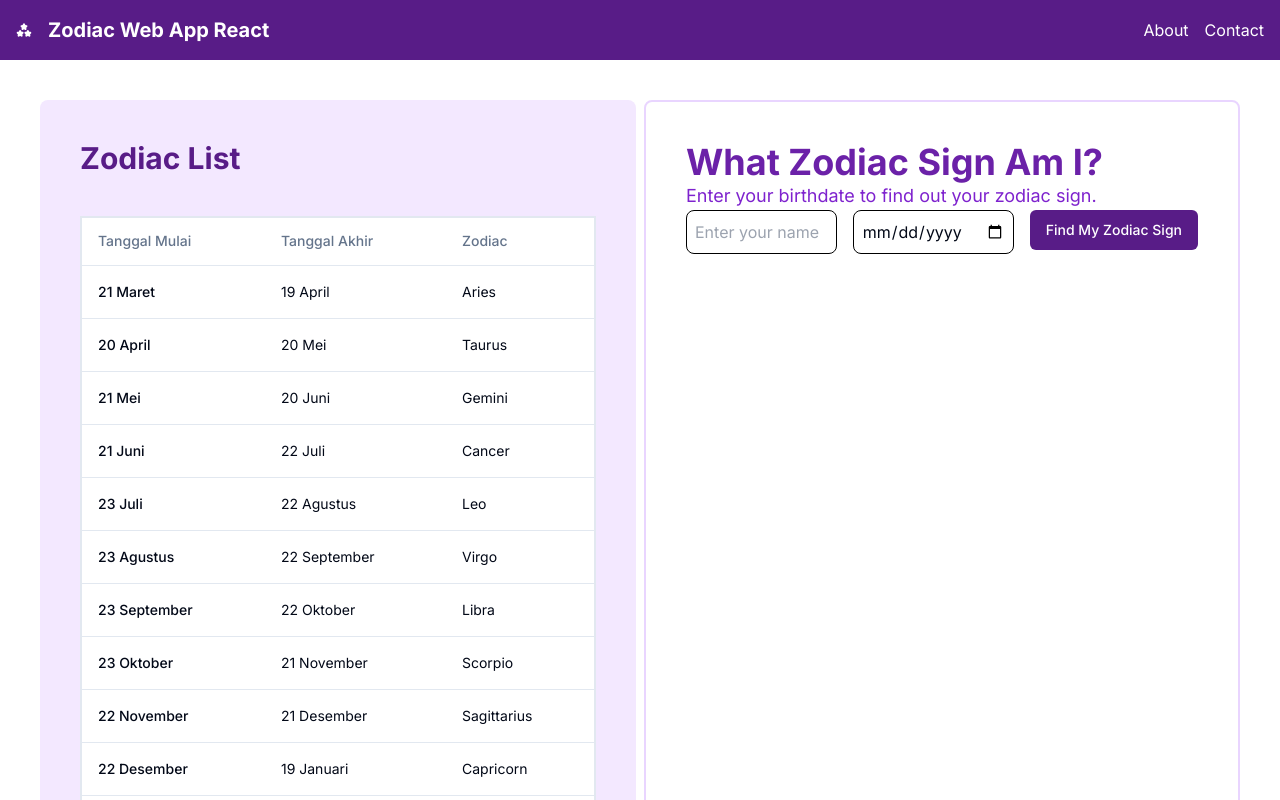
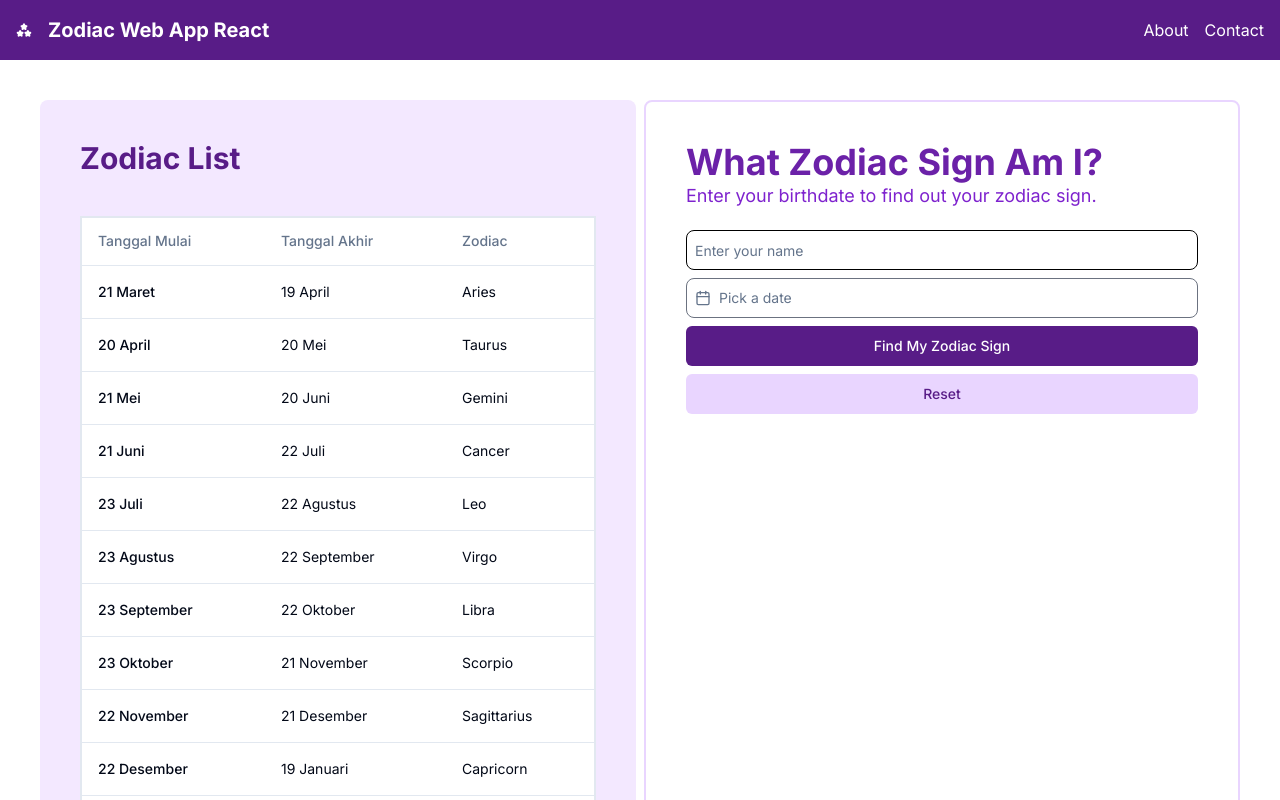
Before and after one commit to raihank43/zodiac-web-app-react, a Next.js app: page / in a window 1280 px wide. Shown: the top 800 px of the page. Built offline with nearby package versions, Linux system fonts and the light colour scheme.

Commit message:
feat: zodiac form

```diff
--- a/package.json
+++ b/package.json
@@ -9,12 +9,15 @@
     "lint": "next lint"
   },
   "dependencies": {
+    "@radix-ui/react-popover": "^1.0.7",
     "@radix-ui/react-slot": "^1.0.2",
     "class-variance-authority": "^0.7.0",
     "clsx": "^2.1.1",
+    "date-fns": "^3.6.0",
     "lucide-react": "^0.390.0",
     "next": "14.2.3",
     "react": "^18",
+    "react-day-picker": "^8.10.1",
     "react-dom": "^18",
     "react-icons": "^5.2.1",
     "tailwind-merge": "^2.3.0",
--- a/src/app/page.tsx
+++ b/src/app/page.tsx
@@ -1,6 +1,5 @@
-import Image from "next/image";
-import { Button } from "@/components/ui/button";
 import ZodiacList from "@/components/zodiacListComponent";
+import ZodiacForm from "@/components/zodiacFormComponent";
 export default function Home() {
   return (
     <main className="flex min-h-screen p-10 gap-2">
@@ -10,28 +9,7 @@
       </section>
 
       <section className="flex flex-col rounded-lg border-purple-200 border-2 w-1/2 p-10">
-        <h1 className="text-4xl font-bold text-purple-800">
-          What Zodiac Sign Am I?
-        </h1>
-        <p className="text-lg text-purple-700">
-          Enter your birthdate to find out your zodiac sign.
-        </p>
-
-        <div className="flex gap-4">
-          <input
-            type="text"
-            className="p-2 border border-black rounded-lg w-1/2"
-            placeholder="Enter your name"
-          />
-          <input
-            type="date"
-            className="p-2 border border-black rounded-lg w-1/2"
-            placeholder="Enter your birthdate"
-          />
-          <Button className="bg-purple-900 text-white">
-            Find My Zodiac Sign
-          </Button>
-        </div>
+        <ZodiacForm />
       </section>
     </main>
   );
--- /dev/null
+++ b/src/components/ui/calendar.tsx
@@ -0,0 +1,66 @@
+"use client"
+
+import * as React from "react"
+import { ChevronLeft, ChevronRight } from "lucide-react"
+import { DayPicker } from "react-day-picker"
+
+import { cn } from "@/lib/utils"
+import { buttonVariants } from "@/components/ui/button"
+
+export type CalendarProps = React.ComponentProps<typeof DayPicker>
+
+function Calendar({
+  className,
+  classNames,
+  showOutsideDays = true,
+  ...props
+}: CalendarProps) {
+  return (
+    <DayPicker
+      showOutsideDays={showOutsideDays}
+      className={cn("p-3", className)}
+      classNames={{
+        months: "flex flex-col sm:flex-row space-y-4 sm:space-x-4 sm:space-y-0",
+        month: "space-y-4",
+        caption: "flex justify-center pt-1 relative items-center",
+        caption_label: "text-sm font-medium",
+        nav: "space-x-1 flex items-center",
+        nav_button: cn(
+          buttonVariants({ variant: "outline" }),
+          "h-7 w-7 bg-transparent p-0 opacity-50 hover:opacity-100"
+        ),
+        nav_button_previous: "absolute left-1",
+        nav_button_next: "absolute right-1",
+        table: "w-full border-collapse space-y-1",
+        head_row: "flex",
+        head_cell:
+          "text-muted-foreground rounded-md w-9 font-normal text-[0.8rem]",
+        row: "flex w-full mt-2",
+        cell: "h-9 w-9 text-center text-sm p-0 relative [&:has([aria-selected].day-range-end)]:rounded-r-md [&:has([aria-selected].day-outside)]:bg-accent/50 [&:has([aria-selected])]:bg-accent first:[&:has([aria-selected])]:rounded-l-md last:[&:has([aria-selected])]:rounded-r-md focus-within:relative focus-within:z-20",
+        day: cn(
+          buttonVariants({ variant: "ghost" }),
+          "h-9 w-9 p-0 font-normal aria-selected:opacity-100"
+        ),
+        day_range_end: "day-range-end",
+        day_selected:
+          "bg-primary text-primary-foreground hover:bg-primary hover:text-primary-foreground focus:bg-primary focus:text-primary-foreground",
+        day_today: "bg-accent text-accent-foreground",
+        day_outside:
+          "day-outside text-muted-foreground opacity-50 aria-selected:bg-accent/50 aria-selected:text-muted-foreground aria-selected:opacity-30",
+        day_disabled: "text-muted-foreground opacity-50",
+        day_range_middle:
+          "aria-selected:bg-accent aria-selected:text-accent-foreground",
+        day_hidden: "invisible",
+        ...classNames,
+      }}
+      components={{
+        IconLeft: ({ ...props }) => <ChevronLeft className="h-4 w-4" />,
+        IconRight: ({ ...props }) => <ChevronRight className="h-4 w-4" />,
+      }}
+      {...props}
+    />
+  )
+}
+Calendar.displayName = "Calendar"
+
+export { Calendar }
--- /dev/null
+++ b/src/components/ui/calenderPopover.tsx
@@ -0,0 +1,43 @@
+"use client";
+
+import * as React from "react";
+import { format } from "date-fns";
+import { Calendar as CalendarIcon } from "lucide-react";
+
+import { cn } from "@/lib/utils";
+import { Button } from "@/components/ui/button";
+import { Calendar } from "@/components/ui/calendar";
+import {
+  Popover,
+  PopoverContent,
+  PopoverTrigger,
+} from "@/components/ui/popover";
+
+export function DatePicker() {
+  const [date, setDate] = React.useState<Date>();
+
+  return (
+    <Popover>
+      <PopoverTrigger asChild>
+        <Button
+          variant={"outline"}
+          className={cn(
+            " justify-start text-left font-normal border border-gray-500 w-full text-gray-900 rounded-lg p-2",
+            !date && "text-muted-foreground"
+          )}
+        >
+          <CalendarIcon className="mr-2 h-4 w-4" />
+          {date ? format(date, "PPP") : <span>Pick a date</span>}
+        </Button>
+      </PopoverTrigger>
+      <PopoverContent className="w-auto p-0">
+        <Calendar
+          mode="single"
+          selected={date}
+          onSelect={setDate}
+          initialFocus
+        />
+      </PopoverContent>
+    </Popover>
+  );
+}
--- /dev/null
+++ b/src/components/ui/input.tsx
@@ -0,0 +1,25 @@
+import * as React from "react"
+
+import { cn } from "@/lib/utils"
+
+export interface InputProps
+  extends React.InputHTMLAttributes<HTMLInputElement> {}
+
+const Input = React.forwardRef<HTMLInputElement, InputProps>(
+  ({ className, type, ...props }, ref) => {
+    return (
+      <input
+        type={type}
+        className={cn(
+          "flex h-10 w-full rounded-md border border-input bg-background px-3 py-2 text-sm ring-offset-background file:border-0 file:bg-transparent file:text-sm file:font-medium placeholder:text-muted-foreground focus-visible:outline-none focus-visible:ring-2 focus-visible:ring-ring focus-visible:ring-offset-2 disabled:cursor-not-allowed disabled:opacity-50",
+          className
+        )}
+        ref={ref}
+        {...props}
+      />
+    )
+  }
+)
+Input.displayName = "Input"
+
+export { Input }
--- /dev/null
+++ b/src/components/ui/popover.tsx
@@ -0,0 +1,31 @@
+"use client"
+
+import * as React from "react"
+import * as PopoverPrimitive from "@radix-ui/react-popover"
+
+import { cn } from "@/lib/utils"
+
+const Popover = PopoverPrimitive.Root
+
+const PopoverTrigger = PopoverPrimitive.Trigger
+
+const PopoverContent = React.forwardRef<
+  React.ElementRef<typeof PopoverPrimitive.Content>,
+  React.ComponentPropsWithoutRef<typeof PopoverPrimitive.Content>
+>(({ className, align = "center", sideOffset = 4, ...props }, ref) => (
+  <PopoverPrimitive.Portal>
+    <PopoverPrimitive.Content
+      ref={ref}
+      align={align}
+      sideOffset={sideOffset}
+      className={cn(
+        "z-50 w-72 rounded-md border bg-popover p-4 text-popover-foreground shadow-md outline-none data-[state=open]:animate-in data-[state=closed]:animate-out data-[state=closed]:fade-out-0 data-[state=open]:fade-in-0 data-[state=closed]:zoom-out-95 data-[state=open]:zoom-in-95 data-[side=bottom]:slide-in-from-top-2 data-[side=left]:slide-in-from-right-2 data-[side=right]:slide-in-from-left-2 data-[side=top]:slide-in-from-bottom-2",
+        className
+      )}
+      {...props}
+    />
+  </PopoverPrimitive.Portal>
+))
+PopoverContent.displayName = PopoverPrimitive.Content.displayName
+
+export { Popover, PopoverTrigger, PopoverContent }
--- /dev/null
+++ b/src/components/zodiacFormComponent.tsx
@@ -0,0 +1,32 @@
+import { Button } from "@/components/ui/button";
+import { Input } from "@/components/ui/input";
+import { DatePicker } from "./ui/calenderPopover";
+
+export default function ZodiacForm() {
+  return (
+    <div className="flex flex-col ">
+      <h1 className="text-4xl font-bold text-purple-800">
+        What Zodiac Sign Am I?
+      </h1>
+      <p className="text-lg text-purple-700">
+        Enter your birthdate to find out your zodiac sign.
+      </p>
+
+      <div className="flex gap-2 flex-col mt-5">
+        <Input
+          type="text"
+          className="p-2 border border-black rounded-lg "
+          placeholder="Enter your name"
+        />
+        <DatePicker/>
+
+        <Button className="bg-purple-900 text-white hover:bg-purple-500 ">
+          Find My Zodiac Sign
+        </Button>
+        <Button className="bg-purple-200 text-purple-900 hover:bg-purple-700 hover:text-white">
+          Reset
+        </Button>
+      </div>
+    </div>
+  );
+}
```
Also changed, not shown: 1 other file (tests, documents, lock files or other folders).
